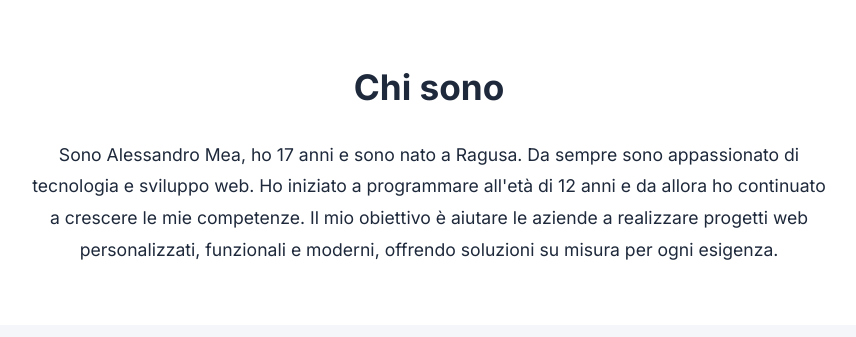
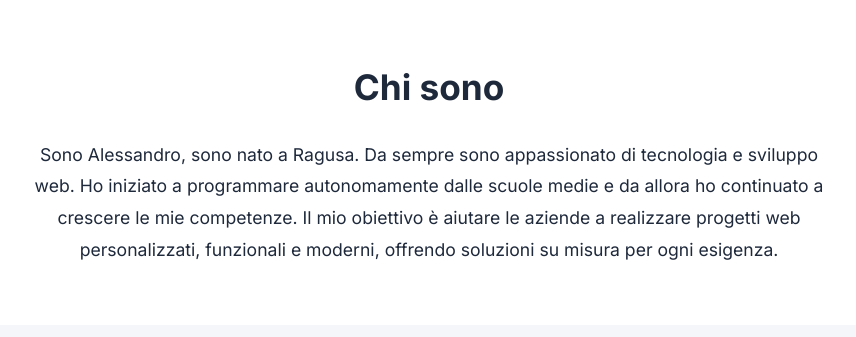
Before and after one commit to Alex0000-ux/portfolio, a Flask app: page / in a window 1280 px wide. Shown: the part 530-867 px from the top of the page, without its empty margins (211-1067 px from the left). Run offline with Flask 3, Linux system fonts and the light colour scheme; data that the repository does not hold is empty; some libraries are stand-ins or nearby versions.

Commit message:
updateIndexPresentation

```diff
--- a/templates/index.html
+++ b/templates/index.html
@@ -24,8 +24,8 @@
         <div style="max-width: 800px; margin: 0 auto; text-align: center;">
             <h2 style="font-size: 2.2rem; margin-bottom: 24px;">Chi sono</h2>
             <p style="font-size: 1.1rem; color: var(--text-main); line-height: 1.8;">
-                Sono Alessandro Mea, ho 17 anni e sono nato a Ragusa. Da sempre sono appassionato di tecnologia
-                 e sviluppo web. Ho iniziato a programmare all'età di 12 anni e da
+                Sono Alessandro, sono nato a Ragusa. Da sempre sono appassionato di tecnologia
+                 e sviluppo web. Ho iniziato a programmare autonomamente dalle scuole medie e da
                  allora ho continuato a crescere le mie competenze. Il mio obiettivo è aiutare le aziende a realizzare
                   progetti web personalizzati, funzionali e moderni, offrendo soluzioni su misura per ogni esigenza.
             </p>
```
